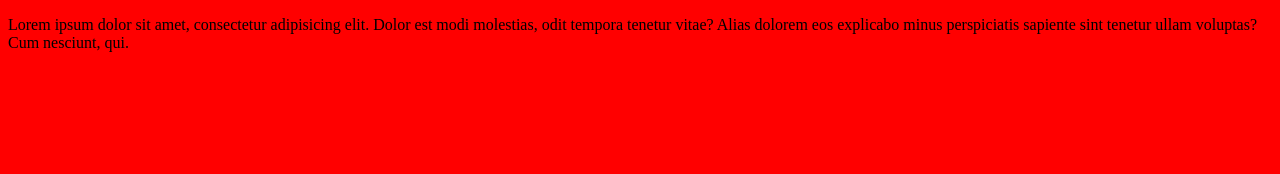
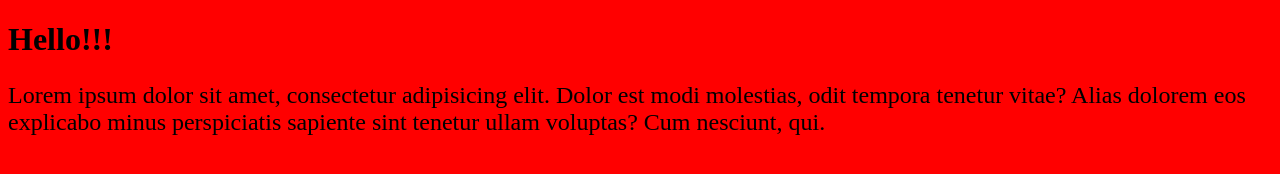
Before and after one commit to MaltsevNikita/site, a plain HTML site: page index.html in a window 1280 px wide. Drawn offline with Linux system fonts and the light colour scheme.

Commit message:
change colour and font size

```diff
--- a/index.html
+++ b/index.html
@@ -9,6 +9,7 @@
     <link rel="stylesheet" href="style/style.css">
 </head>
 <body>
+    <h1>   Hello!!!</h1>
     <p>Lorem ipsum dolor sit amet, consectetur adipisicing elit. Dolor est modi molestias, odit tempora tenetur vitae? Alias dolorem eos explicabo minus perspiciatis sapiente sint tenetur ullam voluptas? Cum nesciunt, qui.</p>
 
 </body>
--- a/style/style.css
+++ b/style/style.css
@@ -1,3 +1,9 @@
 body{
     background-color: red;
 }
+h1{
+    font-size: 32px;
+}
+body{
+    font-size: 24px;
+}
```
